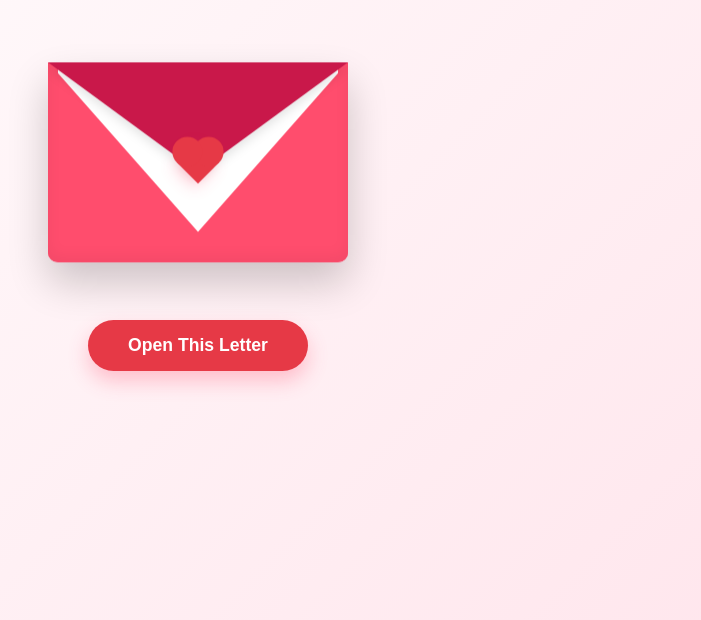
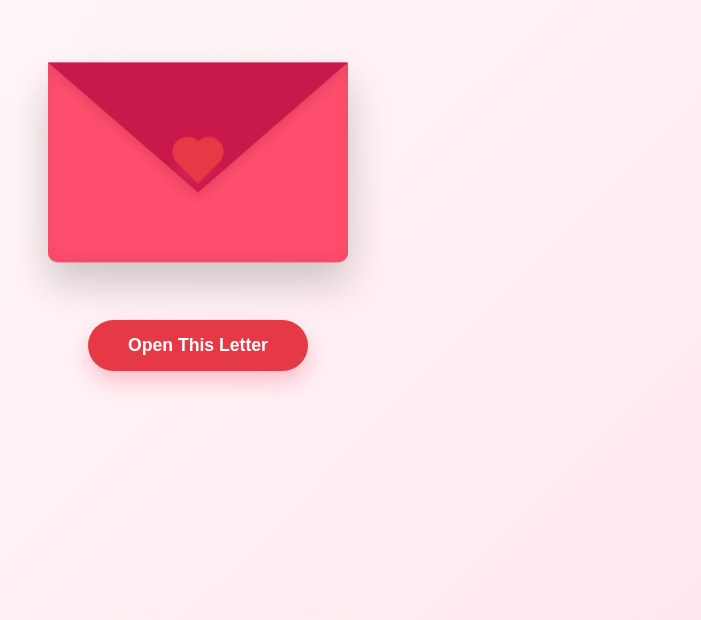
Before and after one commit to mwdhrmaaa/valentine, a plain HTML site: page index.html in a window 1280 px wide. Shown: the part 180-800 px from the top of the page, without its empty margins (442-1143 px from the left). Drawn offline with Linux system fonts and the light colour scheme.

Commit message:
style: fix envelope closure by increasing flap height and adjusting pocket notch

```diff
--- a/style.css
+++ b/style.css
@@ -61,7 +61,7 @@ body {
     z-index: 4;
     border-left: 150px solid transparent;
     border-right: 150px solid transparent;
-    border-top: 110px solid #c9184a; /* Deep Red/Pink Flap */
+    border-top: 130px solid #c9184a; /* Taller flap for better coverage */
     transform-origin: top;
     transition: transform 0.6s ease, z-index 0.6s;
     filter: drop-shadow(0 5px 5px rgba(0,0,0,0.1));
@@ -81,7 +81,7 @@ body {
     height: 200px;
     background: #ff4d6d; /* Solid Pink Front */
     z-index: 3;
-    clip-path: polygon(0 0, 50% 85%, 100% 0, 100% 100%, 0 100%);
+    clip-path: polygon(0 0, 50% 60%, 100% 0, 100% 100%, 0 100%); /* Adjusted notch for closure */
     border-radius: 0 0 10px 10px;
     box-shadow: inset 0 -5px 15px rgba(0,0,0,0.05);
 }
```
